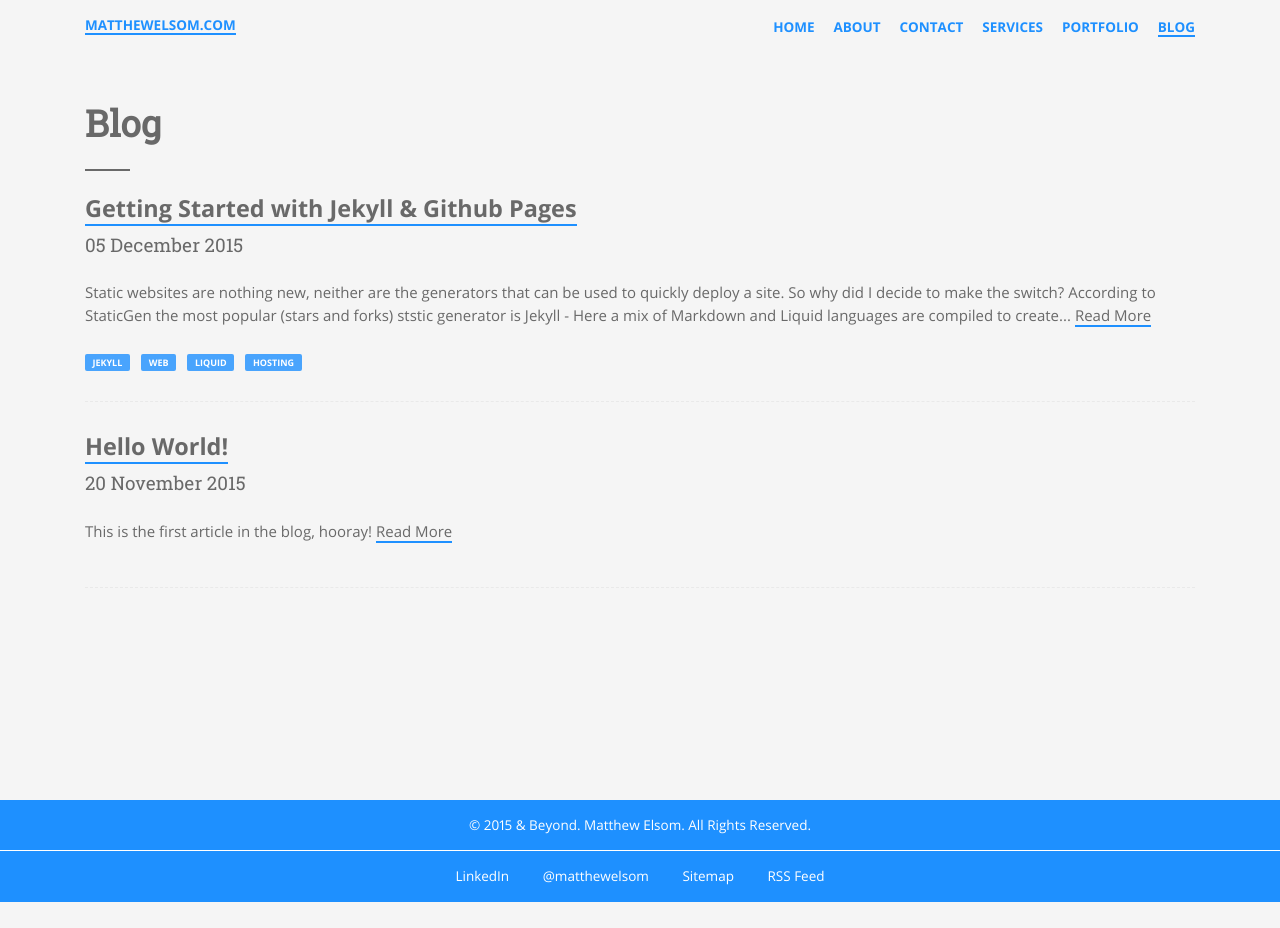
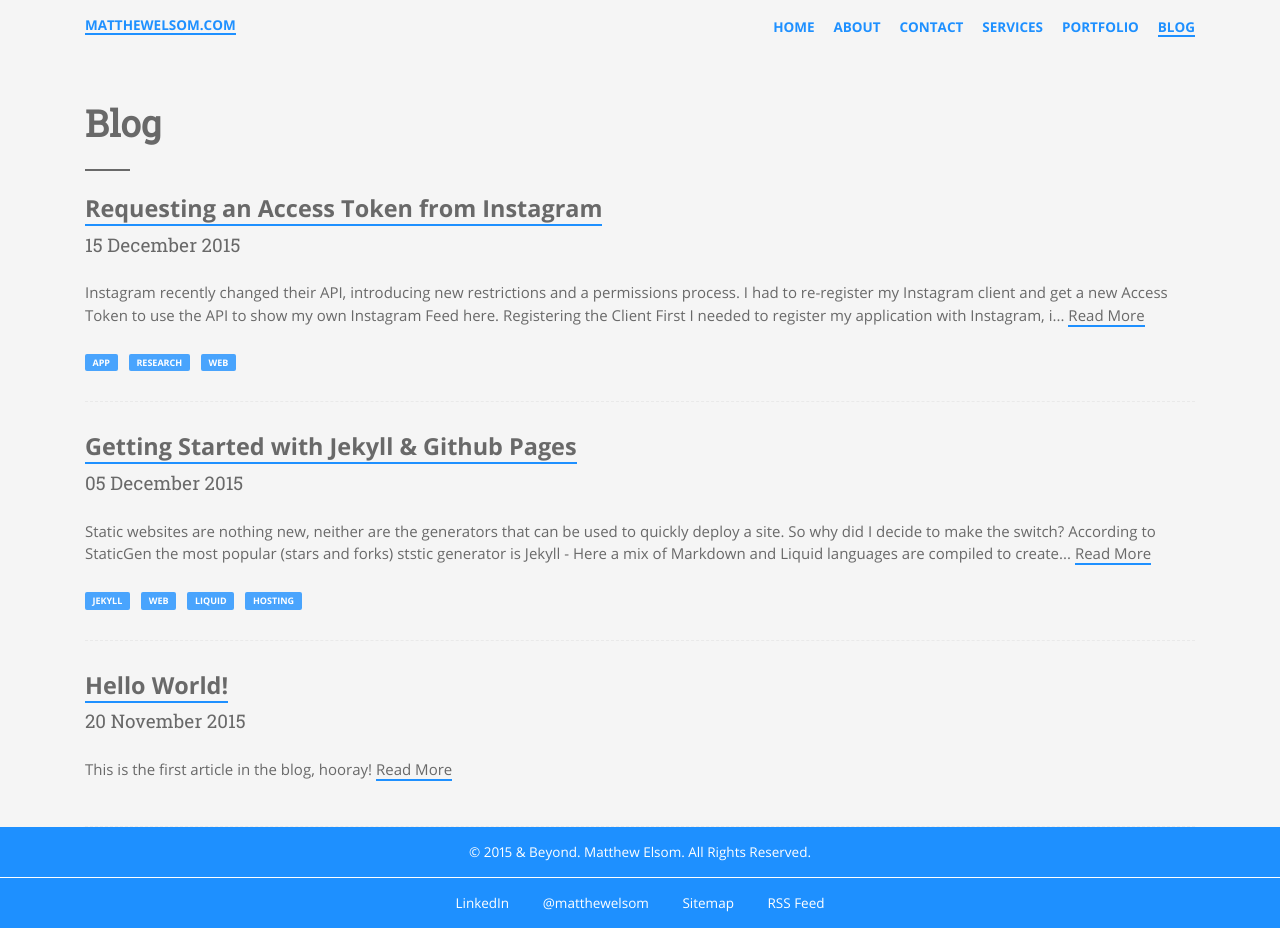
Before and after one commit to codophobia/matthewelsom.github.io, a Jekyll site: the page built from blog/index.md, in a window 1280 px wide. Built offline with Jekyll 4.4.1, drawn with Linux system fonts in a browser that asks for light colours; Markdown is read by kramdown in place of the engine named in the settings; before the commit the page ends 902 px from its top, so only the background shows below that.

Commit message:
Add New Blog Post - Fix list display - Add redcarpet

````diff
--- a/_config.yml
+++ b/_config.yml
@@ -16,6 +16,9 @@ baseurl:
 
 #Permalinks
 permalink: none
+
+##Markdown Helper
+markdown: redcarpet
 
 #sass import directory
 sass:
--- a/assets/_sass/_base/base/_lists.scss
+++ b/assets/_sass/_base/base/_lists.scss
@@ -1,8 +1,8 @@
 ul,
 ol {
-  margin: 0;
-  padding: 0;
-  list-style-type: none;
+//  margin: 0;
+//  padding: 0;
+//  list-style-type: none;
 
   &%default-ul {
     list-style-type: disc;
--- a/assets/_sass/_base/base/_typography.scss
+++ b/assets/_sass/_base/base/_typography.scss
@@ -185,13 +185,26 @@ cite {
   }
 }
 
+pre {
+  background: lighten($base-background-color, 10%);
+  border: 1px solid darken($base-background-color, 10%);
+  border-radius: $base-border-radius /2;
+  padding: $small-spacing;
+  overflow: auto;
+
+  code {
+    padding: 0;
+    border-radius: 0;
+    background: none;
+    border: none;
+  }
+}
 code {
-	white-space: nowrap;
-	background: #F7F7F7;
-	border: 1px solid #E0E0E0;
-	border-radius: $base-border-radius * 1.5;
-	padding: .1em .4em;
-	font-size: .8em;
+	background: lighten($base-background-color, 10%);
+	border: 1px solid darken($base-background-color, 10%);
+	border-radius: $base-border-radius /2;
+	padding: .2em $small-spacing;
+	font-size: $small-font-size;
 	font-style: normal;
 }
 
--- a/assets/_sass/_layouts/_page.scss
+++ b/assets/_sass/_layouts/_page.scss
@@ -52,6 +52,11 @@
     text-transform: uppercase;
     font-weight: bold;
     font-size: $small-font-size;
+  }
+  ul {
+    margin: 0;
+    padding: 0;
+    list-style-type: none;
   }
   li {
     padding: 0;
--- a/assets/_sass/_modules/_nav.scss
+++ b/assets/_sass/_modules/_nav.scss
@@ -94,6 +94,12 @@ $menu-break: $medium-screen;
     display: block;
     padding: 0;
     float: right;
+  }
+
+  ul {
+    margin: 0;
+    padding: 0;
+    list-style-type: none;
   }
 }
 
--- a/assets/_sass/_modules/_tags.scss
+++ b/assets/_sass/_modules/_tags.scss
@@ -2,6 +2,10 @@ ul.tags {
   position: relative;
   opacity: 1;
   @include transition(all, .2s ease-in-out);
+  margin: 0;
+  padding: 0;
+  list-style-type: none;
+
   li {
     font-size: .6rem;
     display: inline-block;
--- /dev/null
+++ b/blog/_posts/2015-12-15-request-access-token-instagram.md
@@ -0,0 +1,68 @@
+---
+title: Requesting an Access Token from Instagram
+tags: [api, instagram, token, app, research, web]
+image: instagram_access_token.png
+---
+
+Instagram recently changed their API, introducing new restrictions and a permissions process. I had to re-register my Instagram client and get a new Access Token to use the API to show my own Instagram Feed [here](/about).
+
+###Registering the Client
+
+First I needed to register my application with [Instagram](https://www.instagram.com/developer/), in my case I am registering my website and I will be using a javascript plugin called [instafeed.js](http://instafeedjs.com/) to call the API and retrieve my images.
+
+- Log in to the [Intragram Developer portal](https://www.instagram.com/developer/)
+- Select **Register a new Client**
+- Fill out the form (see the sample below)
+  - **Application Name**: I used my top level domain name, but this can be anything you choose as long as it does not contain 'insta', 'gram', 'IG' or 'Instagram'
+  - **Description**: Again, anything is ok, but it is best to outline what your application will do
+  - **Company Name**: I don't have a company, so I registered myself
+  - **Website URL**: The URL of my website
+  - **Valid Redirect URIs**: This is the place where users will be redirected after logging in to your application. *Note*, nobody will be loggin into the application so I have just used my TLD so this app will work on all levels below that
+  - **Privacy Policy**: I don't have one of those, so again I just used my URL
+  - **Contact Email**: Make sure you add a valid URL
+
+All of the fields are mandatory, so make sure you fill them all in.
+
+![Register a New Client ID](blog_img/register_instagram_client.png)
+
+Finally, switch to the **Security** tab and deselect the 'Disable implicit OAuth' checkbox, then hit **Register**.
+
+![Security Tab](blog_img/security_tab.png)
+
+Once that is done, you should see the client registered.
+
+![Registerd Client](blog_img/registered_client.png)
+
+It is important to note that your client is operating in [**Sandbox**](https://www.instagram.com/developer/sandbox/) mode at the moment - that means that '*data is restricted to sandbox users and the 20 most recent media from each sandbox user*'
+
+To switch the status of the client to **Live**, you need to submit the client for approval from the **Permissions** tab by editing the client.
+
+Here you will need to provide supporting information to Instagram about how the API will be used.
+
+###Client-Side Authentication (Authorizing and Getting the Token)
+
+To retrieve data via the API you will need to use an Access Token, this is a unique token speific to a user.
+
+There are a couple of ways to gte the token (explained [here](https://www.instagram.com/developer/authentication/)), as my API call is pure javascript and does not require a server I can use the simplier method.
+
+**Step One:**
+
+```
+https://api.instagram.com/oauth/authorize/?client_id=CLIENT-ID&redirect_uri=REDIRECT-URI&response_type=token
+```
+
+1. Paste the above URL into your browser
+2. Replace **CLIENT-ID** with your client's generated ID
+3. Replace **REDIRECT-URI** with the redirect URI you added to your client
+4. Load the URL
+
+**Step Two:**
+
+```
+http://your-redirect-uri#access_token=ACCESS-TOKEN
+```
+
+1. The URL will load and you will see the Access Token included in the page URL
+2. Copy the **ACCESS-TOKEN** from the URL for use in your javascript application
+
+That's it, you now have all the tokens, ids, and clients in place to run your client-side (e.g. Javascript) application that will call your Instagram data.
````
Also changed, not shown: blog/_drafts/2015-12-15-request-access-token-instagram.md (deleted, +0 -6 lines), blog/blog_img/instagram_access_token.png (added), blog/blog_img/register_instagram_client.png (added), blog/blog_img/registered_client.png (added), blog/blog_img/security_tab.png (added).
